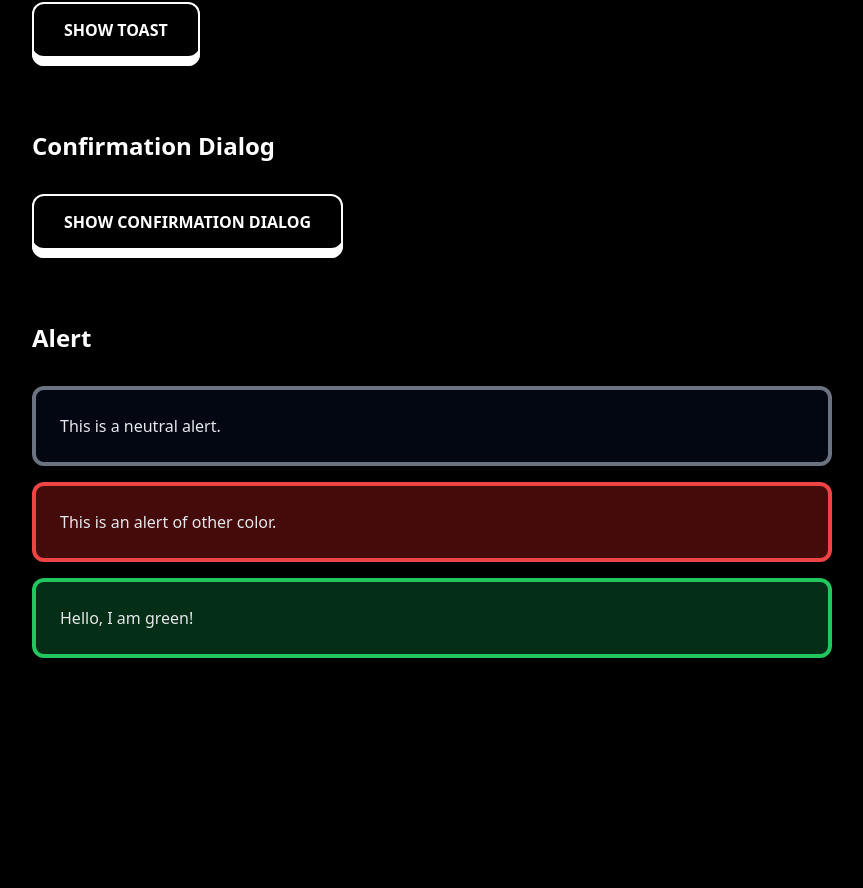
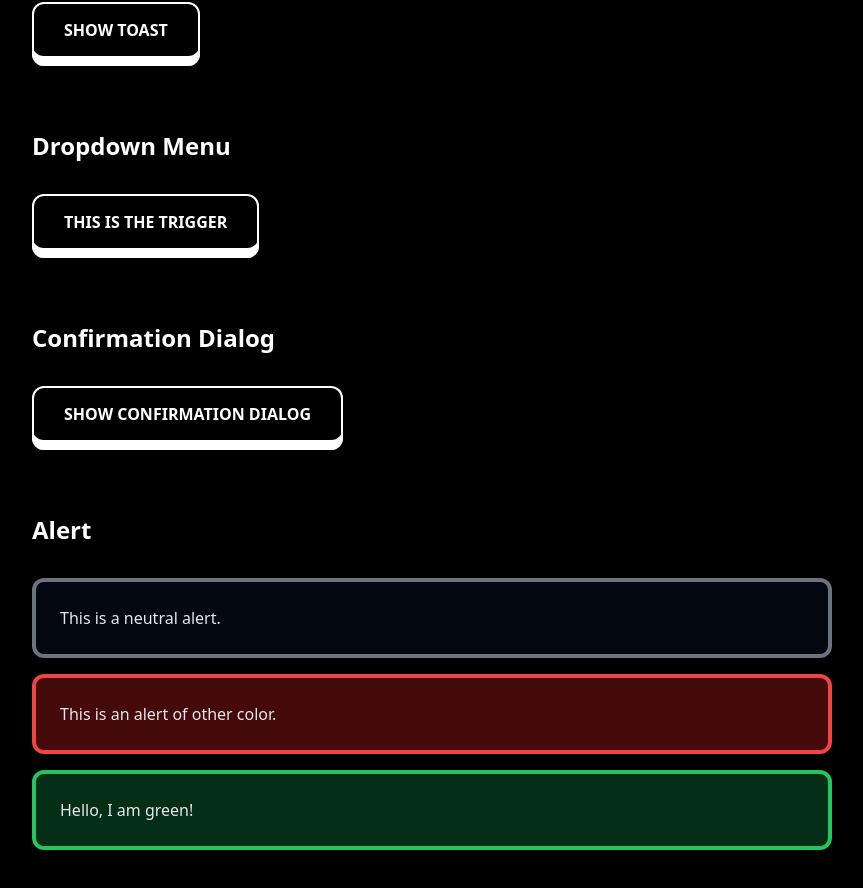
Before and after one commit to karurosux/svelte-potato-ui, a SvelteKit app: page / in a window 1280 px wide. Shown: the part 4118-5006 px from the top of the page, without its empty margins (208-1071 px from the left). Before the commit the page ends 4824 px from the top, so only its background shows below. Built offline with nearby package versions, Linux system fonts and the light colour scheme.

Commit message:
Dropdown menu added?

```diff
--- /dev/null
+++ b/src/lib/dropdown-menu/DropdownMenu.svelte
@@ -0,0 +1,39 @@
+<script lang="ts">
+	import Card from '$lib/card/Card.svelte';
+	import type { Snippet } from 'svelte';
+
+	const TOP_DD_MARGIN = 10;
+
+	let wrapper = $state<HTMLSpanElement | null>(null);
+	let dropdownOpen = $state(false);
+
+	interface Props {
+		dropdownClass?: string;
+		trigger: Snippet<[typeof toggle]>;
+		items: Snippet<[typeof toggle]>;
+	}
+	const { trigger, items, dropdownClass = '' }: Props = $props();
+
+	let hasClientHeight = $derived(!!wrapper?.clientHeight);
+	let dropdownPosition = $derived((wrapper?.clientHeight || 0) + TOP_DD_MARGIN + 'px');
+
+	const toggle = () => {
+		dropdownOpen = !dropdownOpen;
+	};
+</script>
+
+<span class="relative" bind:this={wrapper}>
+	{@render trigger?.(toggle)}
+	{#if hasClientHeight && dropdownOpen}
+		<!-- svelte-ignore a11y_click_events_have_key_events -->
+		<!-- svelte-ignore a11y_no_static_element_interactions -->
+		<div class="fixed bottom-0 left-0 right-0 top-0" onclick={toggle}></div>
+		<Card
+			class="absolute z-20 min-w-[250px] bg-black {dropdownClass}"
+			bodyClass="overflow-y-auto"
+			style="top: {dropdownPosition}"
+		>
+			{@render items?.(toggle)}
+		</Card>
+	{/if}
+</span>
--- /dev/null
+++ b/src/lib/dropdown-menu/DropdownMenuItem.svelte
@@ -0,0 +1,22 @@
+<script lang="ts">
+	import type { Snippet } from 'svelte';
+	import type { HTMLButtonAttributes } from 'svelte/elements';
+
+	interface Props extends HTMLButtonAttributes {
+		icon?: Snippet;
+		children: Snippet;
+	}
+	const { children, icon, ...rest }: Props = $props();
+</script>
+
+<button
+	{...rest}
+	class="dropdown-item flex w-full select-none items-center gap-2 border-b-2 border-gray-200 p-4 text-left uppercase last:border-none hover:font-bold"
+>
+	{#if icon}
+		<span>
+			{@render icon?.()}
+		</span>
+	{/if}
+	{@render children?.()}
+</button>
--- a/src/lib/index.ts
+++ b/src/lib/index.ts
@@ -22,6 +22,8 @@ import Tabs from './tabs/Tabs.svelte';
 import type { Tab } from './tabs/tab.js';
 import ConfirmationDialog from './confirmation-dialog/ConfirmationDialog.svelte';
 import Pager from './pager/Pager.svelte';
+import DropdownMenu from './dropdown-menu/DropdownMenu.svelte';
+import DropdownMenuItem from './dropdown-menu/DropdownMenuItem.svelte';
 
 export {
 	Button,
@@ -44,7 +46,9 @@ export {
 	Alert,
 	Tabs,
 	ConfirmationDialog,
-	Pager
+	Pager,
+	DropdownMenu,
+	DropdownMenuItem
 };
 
 export type { SelectOption, Tab };
--- a/src/routes/+page.svelte
+++ b/src/routes/+page.svelte
@@ -21,6 +21,8 @@
 	import ConfirmationDialog from '$lib/confirmation-dialog/ConfirmationDialog.svelte';
 	import Pager from '$lib/pager/Pager.svelte';
 	import Tabs from '$lib/tabs/Tabs.svelte';
+	import DropdownMenu from '$lib/dropdown-menu/DropdownMenu.svelte';
+	import DropdownMenuItem from '$lib/dropdown-menu/DropdownMenuItem.svelte';
 
 	let confirmationDialog: ConfirmationDialog | undefined = $state();
 </script>
@@ -222,6 +224,43 @@
 </Container>
 
 <Container col topSpacing class="max-w-[800px]">
+	<Title>Dropdown Menu</Title>
+	<Container col centeredVertically class="flex-nowrap">
+		<DropdownMenu>
+			{#snippet trigger(toggle)}
+				<Button onclick={toggle}>This is the trigger</Button>
+			{/snippet}
+			{#snippet items(toggle)}
+				<DropdownMenuItem onclick={toggle}>
+					{#snippet icon()}
+						<span class="block h-4 w-4 rounded-full bg-blue-400"></span>
+					{/snippet}
+					Option 1
+				</DropdownMenuItem>
+				<DropdownMenuItem onclick={toggle}>
+					{#snippet icon()}
+						<span class="block h-4 w-4 rounded-full bg-red-400"></span>
+					{/snippet}
+					Option 2
+				</DropdownMenuItem>
+				<DropdownMenuItem onclick={toggle}>
+					{#snippet icon()}
+						<span class="block h-4 w-4 rounded-full bg-green-400"></span>
+					{/snippet}
+					Option 3
+				</DropdownMenuItem>
+				<DropdownMenuItem onclick={toggle}>
+					{#snippet icon()}
+						<span class="block h-4 w-4 rounded-full bg-red-400"></span>
+					{/snippet}
+					Option 4
+				</DropdownMenuItem>
+			{/snippet}
+		</DropdownMenu>
+	</Container>
+</Container>
+
+<Container col topSpacing class="max-w-[800px]">
 	<Title>Confirmation Dialog</Title>
 	<Button onclick={() => confirmationDialog?.showModal()}>Show Confirmation Dialog</Button>
 	<Toast />
```
